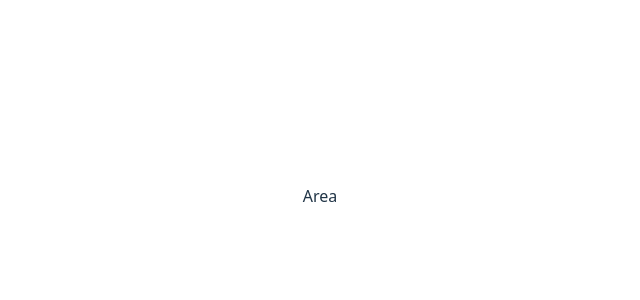
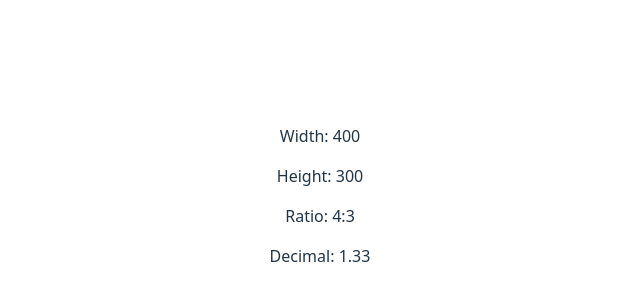
Before and after one commit to Avila-Pato/Ejercicios-Algoritmos., a React (Vite) app: page / in a window 1280 px wide. Shown: the part 204-504 px from the top of the page, without its empty margins (320-960 px from the left). Built offline with nearby package versions, Linux system fonts and the light colour scheme.

Commit message:
Aspect Ratio de una imagen .

```diff
--- a/src/App.tsx
+++ b/src/App.tsx
@@ -1,9 +1,11 @@
 import './App.css'
-import Area from './ejercicios/AreaDeUnPoligono/Area'
+import { GetAspectRatio } from './ejercicios/AspectRatioImagen/AspectRatio'
+// import Area from './ejercicios/AreaDeUnPoligono/Area'
 // import NumerpPrimo from './ejercicios/NumeroPrimo/NumerpPrimo'
 // import Fibonnaci from './ejercicios/Fibonnaci/Fibonnaci'
 // import Anagrama from './ejercicios/Anagrama/Anagrama'
 // import FizzBuzz from './ejercicios/FizzBuzz/FizzBuzz'
+
 
 function App() {
 
@@ -14,7 +16,8 @@ function App() {
           {/* <Anagrama /> */}
           {/* <Fibonnaci /> */}
           {/* <NumerpPrimo /> */}
-        <Area />
+        {/* <Area /> */}
+        <GetAspectRatio />
       </div>
     </>
   )
--- a/src/ejercicios/AreaDeUnPoligono/Area.tsx
+++ b/src/ejercicios/AreaDeUnPoligono/Area.tsx
@@ -16,10 +16,11 @@ console.log("Area del rectángulo:", RectengleArea(5, 7))
 
 
 const Square = (side: number): number => {
-    return side * side
+  return side * side
 }
-Square(4)
-console.log("El area de un circulo es " + Square)
+const area = Square(2)
+console.log("El area de un circulo es " + area)
+
 
 
 const Area = () => {
--- /dev/null
+++ b/src/ejercicios/AspectRatioImagen/AspectRatio.tsx
@@ -0,0 +1,58 @@
+//  * Enunciado: Crea un programa que se encargue de calcular el aspect ratio de una imagen a partir de una url.
+//  * - Nota: Esta prueba no se puede resolver con el playground online de Kotlin. Se necesita Android Studio.
+//  * - Url de ejemplo: https://raw.githubusercontent.com/mouredev/mouredev/master/mouredev_github_profile.png
+//  * - Por ratio hacemos referencia por ejemplo a los "16:9" de una imagen de 1920*1080px.
+
+import { useEffect, useState } from "react"
+
+type AspectRatioResult = {
+  width: number
+  height: number
+  ratio: string
+  decimal: number
+}
+
+const getAspectRatioFromUrl = (url: string): Promise<AspectRatioResult> => {
+  return new Promise((resolve, reject) => {
+    const img = new Image()
+
+    img.onload = () => {
+      const gcd = (a: number, b: number): number =>
+        b === 0 ? a : gcd(b, a % b)
+
+      const divisor = gcd(img.width, img.height)
+
+      resolve({
+        width: img.width,
+        height: img.height,
+        ratio: `${img.width / divisor}:${img.height / divisor}`,
+        decimal: Number((img.width / img.height).toFixed(2))
+      })
+    }
+
+    img.onerror = () => reject("Error cargando imagen")
+
+    img.src = url
+  })
+}
+
+export function GetAspectRatio() {
+  const [data, setData] = useState<AspectRatioResult | null>(null)
+
+  useEffect(() => {
+    getAspectRatioFromUrl(
+      "https://cdn.pixabay.com/photo/2025/11/04/07/47/winter-woods-9935921_960_720.jpg"
+    ).then(setData)
+  }, [])
+
+  if (!data) return <p>Cargando...</p>
+
+  return (
+    <div>
+      <p>Width: {data.width}</p>
+      <p>Height: {data.height}</p>
+      <p>Ratio: {data.ratio}</p>
+      <p>Decimal: {data.decimal}</p>
+    </div>
+  )
+}
```
